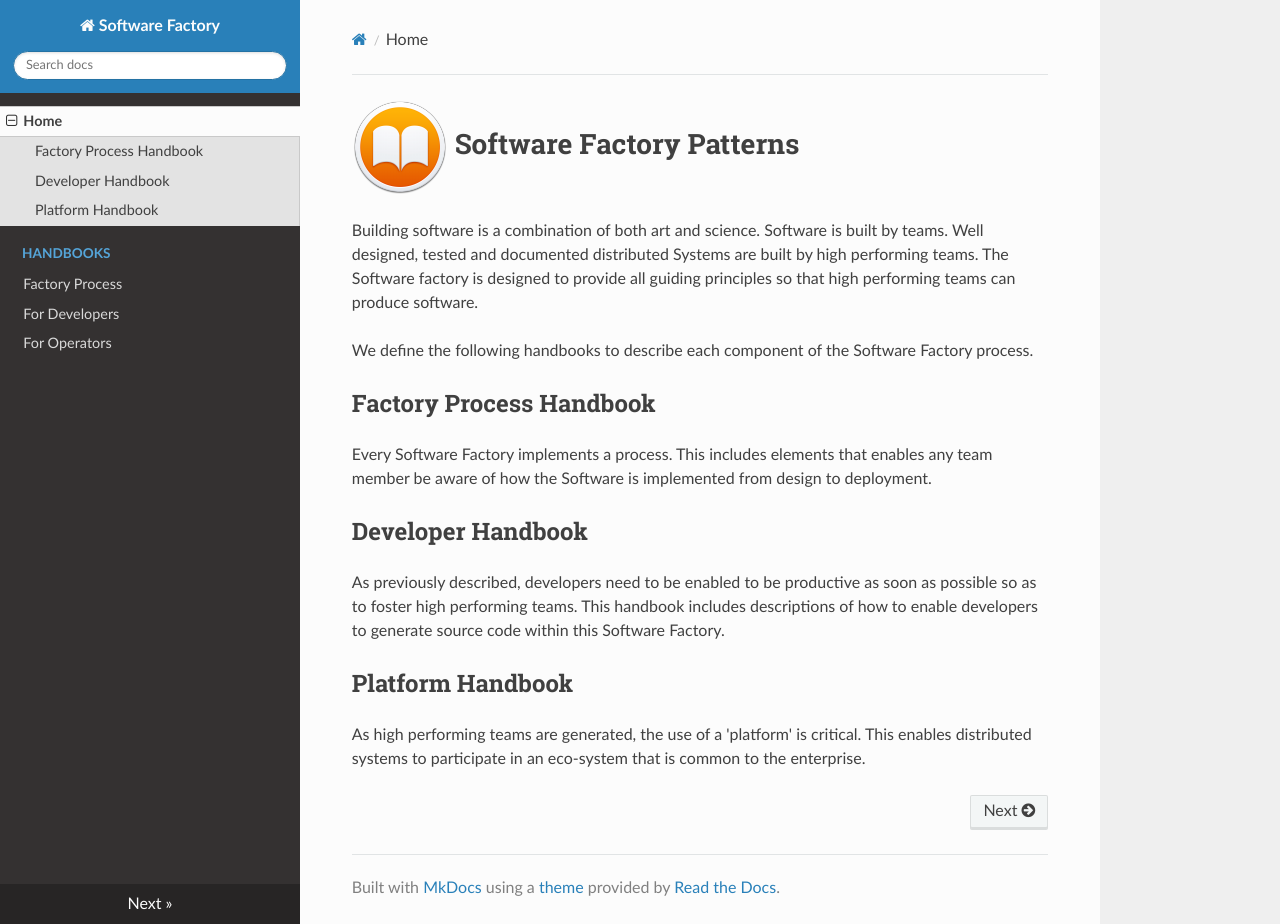
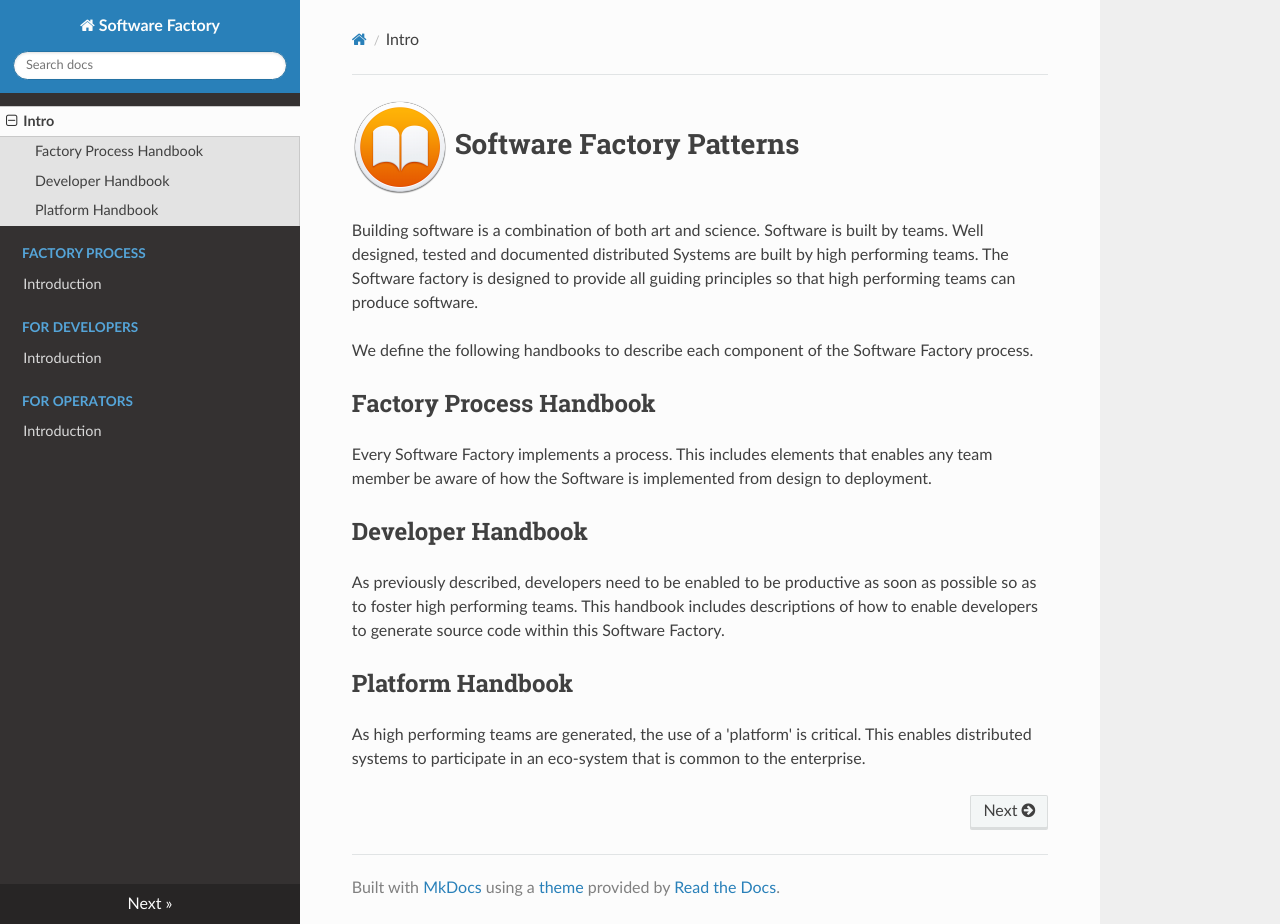
Before and after one commit to albertoaflores/software-factory, an MkDocs documentation site: the page built from docs/index.md, in a window 1280 px wide and 924 px high. Built offline with MkDocs 1.6.1, drawn with Linux system fonts in a browser that asks for light colours; nearby versions of some CDN libraries.

Commit message:
Adding mindmaps

```diff
--- a/mkdocs.yml
+++ b/mkdocs.yml
@@ -1,8 +1,11 @@
 site_name: Software Factory
 nav:
-  - Home: index.md
-  - Handbooks:
-    - Factory Process: handbook/process.md
-    - For Developers: handbook/developer.md
-    - For Operators: handbook/platform.md
+  - Intro: index.md
+  - Factory Process:
+    - Introduction: handbook/process/intro.md
+  - For Developers:
+    - Introduction: handbook/developer/intro.md
+  - For Operators:
+    - Introduction: handbook/platform/intro.md
+
 theme: readthedocs
```
Also changed, not shown: docs/handbook/developer.md (deleted, +0 -2 lines), docs/handbook/developer/intro.md (added, +2 -0 lines), docs/handbook/process.md (deleted, +0 -2 lines), docs/handbook/process/intro.md (added, +2 -0 lines), docs/handbook/platform/intro.md (renamed from docs/handbook/platform.md), docs/img/developer-handbook.png (added), 1 other file.
